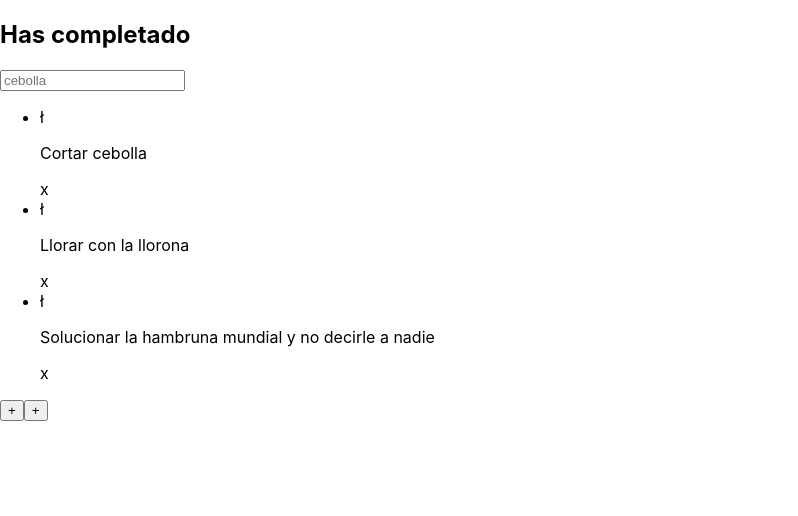
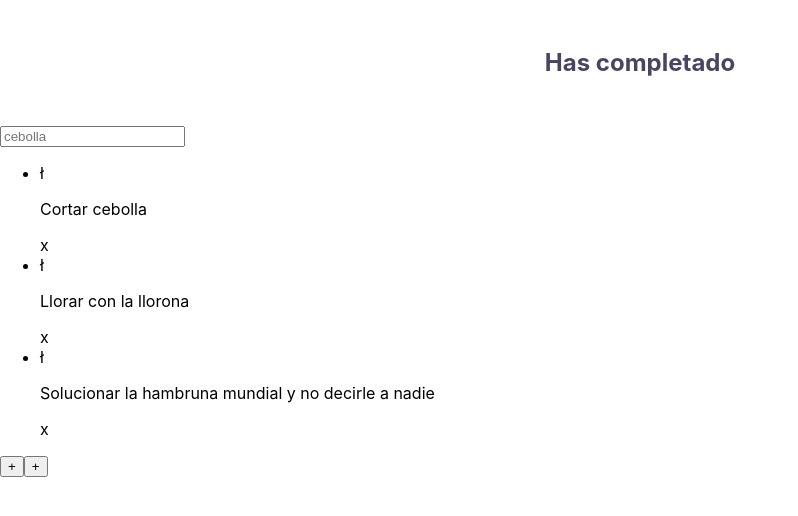
Before and after one commit to JI-Villalobos/Todo-react, a React (Create React App) app: page / in a window 1280 px wide. Shown: the top 516 px of the page, without its empty margins (0-798 px from the left). Built offline with nearby package versions, Linux system fonts and the light colour scheme.

Commit message:
[ADD] counter component styles

```diff
--- a/src/Components/TodoCounter.js
+++ b/src/Components/TodoCounter.js
@@ -1,4 +1,5 @@
 import React from 'react'
+import './styles/TodoCounter.css'
 
 function TodoCounter(){
     return(
--- /dev/null
+++ b/src/Components/styles/TodoCounter.css
@@ -0,0 +1,7 @@
+.TodoCounter {
+    font-size: 24px;
+    text-align: center;
+    margin: 0;
+    padding: 48px;
+    color: #464660;
+}
```
Also changed, not shown: src/App.css (+1 -25 lines).
